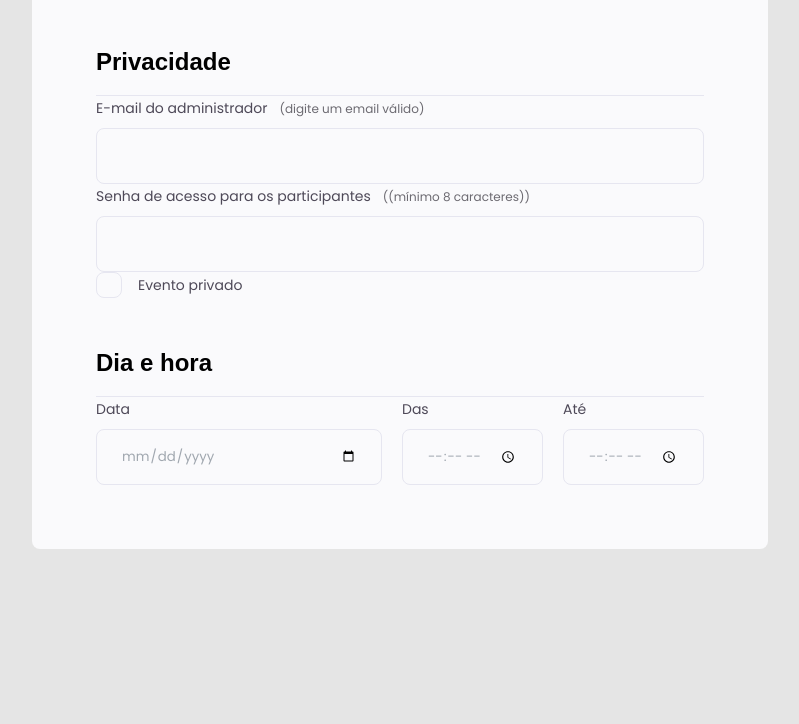
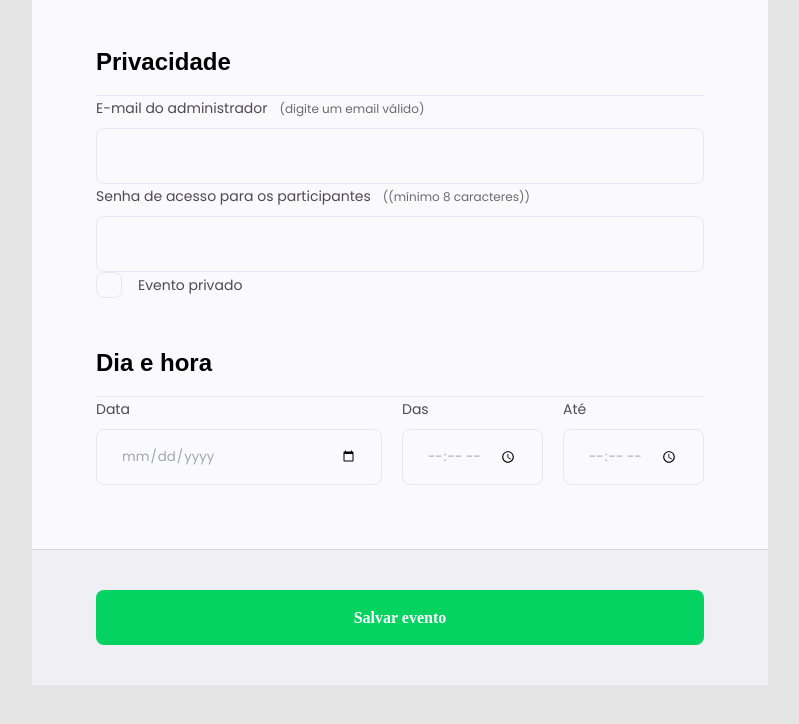
Before and after one commit to marlisonmourao/Explorer, a plain HTML site: page Projeto 03/index.html in a window 1280 px wide. Shown: the part 942-1666 px from the top of the page, without its empty margins (240-1039 px from the left). Before the commit the page ends 1491 px from the top, so only its background shows below. Drawn offline with Linux system fonts and the light colour scheme.

Commit message:
create button form

```diff
--- a/Projeto 03/index.html
+++ b/Projeto 03/index.html
@@ -102,7 +102,11 @@
             </div>
           </div>
         </fieldset>
+
       </form>
+      <footer class="form-buttons">
+        <input class="button" type="submit" value="Salvar evento">
+      </footer>
     </div>
   </body>
 </html>
--- a/Projeto 03/style.css
+++ b/Projeto 03/style.css
@@ -4,7 +4,7 @@
   box-sizing: border-box;
 }
 
-body, input, button, select, textarea {
+body, input, select, textarea {
   font-family: 'Poppins', sans-serif;
 }
 
@@ -57,7 +57,7 @@ header p {
 form {
   margin-top: 38px;
   background: #FAFAFC;
-  border-radius: 8px;
+  border-radius: 8px 8px 0 0;
   min-height: 300px;
 
   padding: 64px;
@@ -194,3 +194,39 @@ fieldset legend {
 .checkbox-wrapper input:focus + label::before {
   outline: 2px solid black;
 }
+
+footer {
+  background: #F0F0F4;
+
+  height: 136px;
+
+  display: flex;
+  flex-direction: column;
+
+  padding: 40px 64px;
+
+  margin-bottom: 100px;
+
+  border-top: 1px solid #D6D6D6;
+  border-bottom: 0 0 8px 8px;
+}
+
+footer .button {
+  height: 56px;
+  background: #04D361;
+  border-radius: 8px;
+  border: none;
+
+  font-family: 'Archivi';
+  font-weight: 600;
+  font-size: 16px;
+  line-height: 26px;
+
+  color: #FFFFFF;
+
+  cursor: pointer;
+}
+
+footer .button:hover {
+  background: #02ba55;
+}
```
